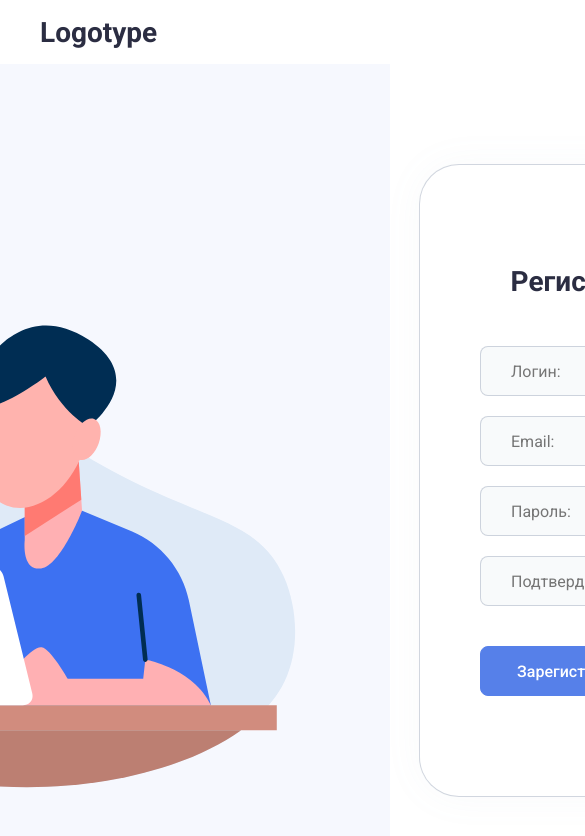
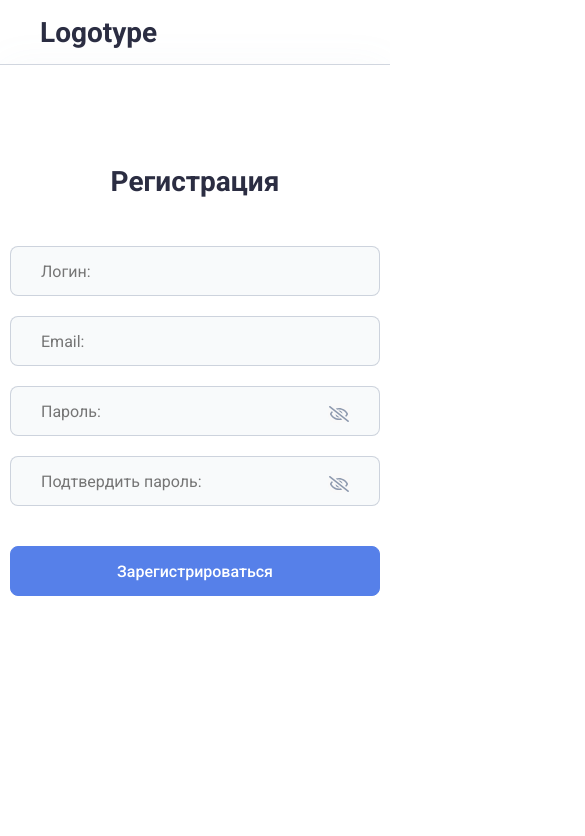
Before and after one commit to Yuri-9/vue-test-for-TD-complect, a Vue app: page / in a window 390 px wide. Shown: the top 836 px of the page, 585 px wide, since content can reach past the window. Built offline with nearby package versions, Linux system fonts and the light colour scheme.

Commit message:
feat: add responsive

```diff
--- a/src/components/RegistrationForm/RegistrationForm.vue
+++ b/src/components/RegistrationForm/RegistrationForm.vue
@@ -101,6 +101,14 @@ const { errors, onChange, validateFields } = useValidate({
   border: 1px solid var(--Gray-40);
   background: var(--White);
   box-shadow: 0px 0px 40px 0px rgba(141, 153, 174, 0.05);
+  @include tablet {
+    width: 100%;
+    height: 100%;
+    padding: 100px 10px;
+    border: none;
+    border-radius: 0;
+    border-top: 1px solid var(--Gray-40);
+  }
   .title {
     color: var(--Black-blue);
     margin: 0;
--- /dev/null
+++ b/src/styles/_mixins.scss
@@ -0,0 +1,20 @@
+@mixin phone {
+  @media (max-width: 375px) {
+    @content;
+  }
+}
+@mixin tablet {
+  @media (max-width: 600px) {
+    @content;
+  }
+}
+@mixin big-tablet {
+  @media (max-width: 900px) {
+    @content;
+  }
+}
+@mixin desktop {
+  @media (max-width: 1200px) {
+    @content;
+  }
+}
--- a/src/views/MainLayout.vue
+++ b/src/views/MainLayout.vue
@@ -22,5 +22,8 @@ import Header from "../components/Header.vue";
   width: 100%;
   padding: 0 20px;
   background-color: var(--Mono-Light-blue);
+  @include tablet {
+    padding: 0;
+  }
 }
 </style>
--- a/src/views/RegistrationPage.vue
+++ b/src/views/RegistrationPage.vue
@@ -30,6 +30,12 @@ const handleSubmitForm = ({ values }) => {
   justify-content: center;
   padding-top: 100px;
   gap: 250px;
+  @include tablet {
+    display: flex;
+    align-items: center;
+    padding-top: 0;
+    height: 100%;
+  }
 }
 .content {
   display: flex;
@@ -39,6 +45,9 @@ const handleSubmitForm = ({ values }) => {
   flex: 1 1 100%;
   max-width: 550px;
   transform: translate(80px, 80px);
+  @include desktop {
+    display: none;
+  }
   &img {
     width: 100%;
   }
--- a/vite.config.js
+++ b/vite.config.js
@@ -12,4 +12,13 @@ export default defineConfig({
     strictPort: true,
     port: 3000,
   },
+  css: {
+    preprocessorOptions: {
+      scss: {
+        additionalData: `
+          @import "./src/styles/_mixins.scss";
+        `,
+      },
+    },
+  },
 });
```
Also changed, not shown: 1 other file (tests, documents, lock files or other folders).
